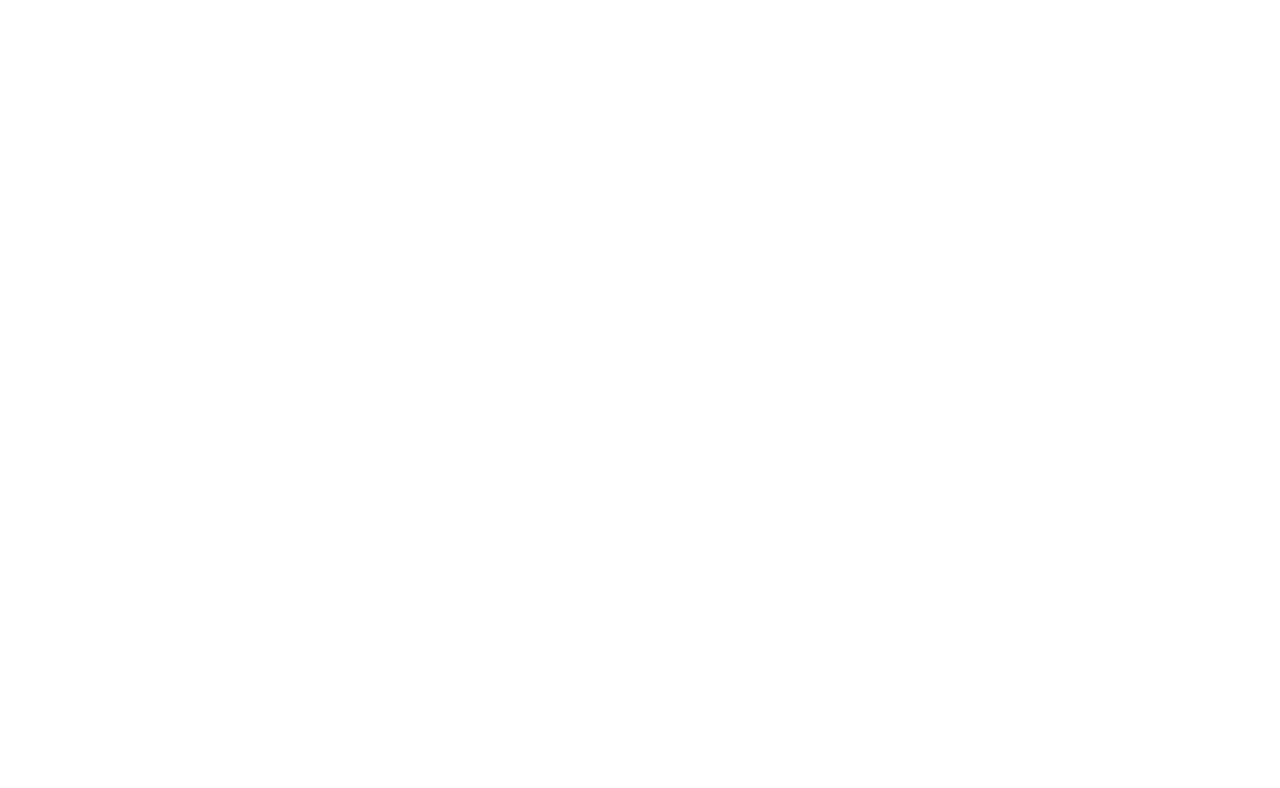
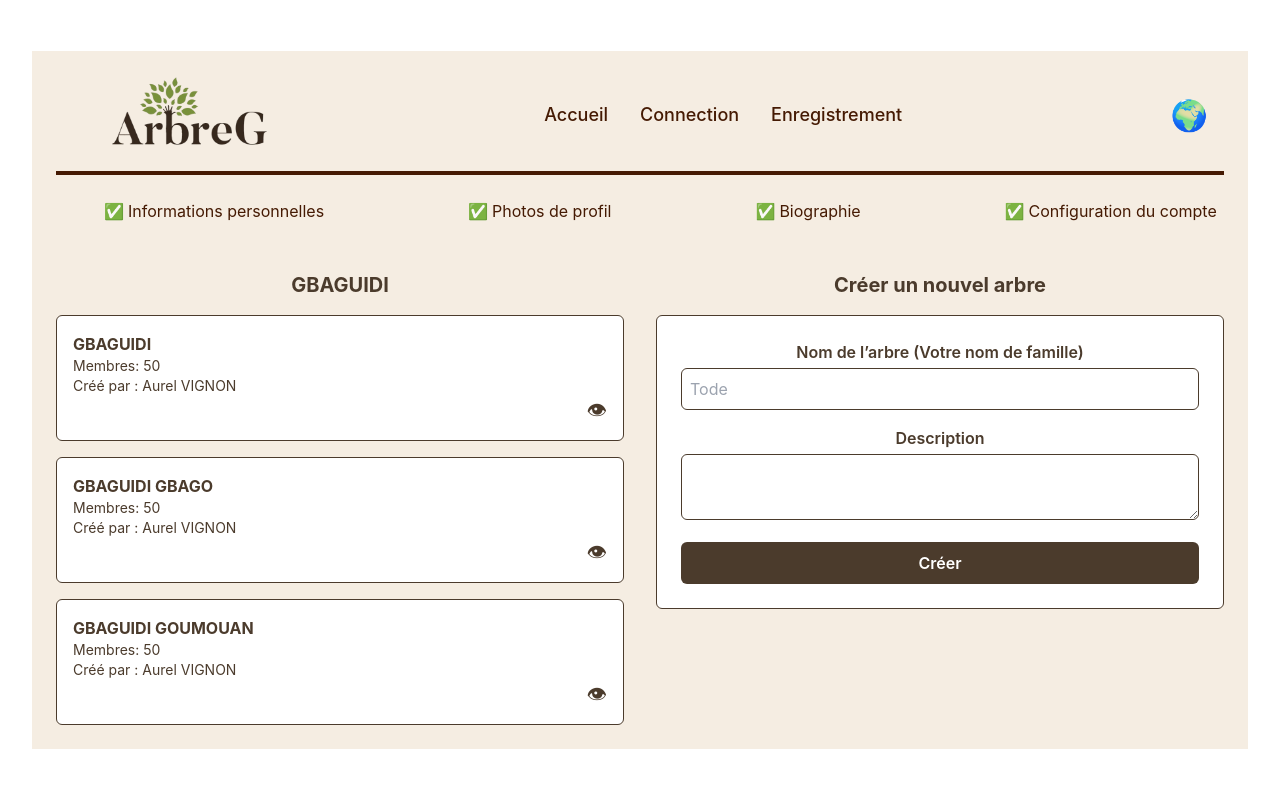
Before and after one commit to franckysnoows07/arbreG, a React (Vite) app in the folder arbre1/: page /searchtree in a window 1280 px wide. Before the commit this address had no page. Shown: the top 788 px of the page. Built offline with nearby package versions, Linux system fonts and the light colour scheme.

Commit message:
search arbre

```diff
--- a/arbre1/src/App.jsx
+++ b/arbre1/src/App.jsx
@@ -18,7 +18,7 @@
 import PersonForm from './pages/personform';
 import Arbre from './pages/arbre';
 import DashLien from './pages/dashlien';
-
+import SearchTree from './pages/searchtree';
 
 function App() {
   const [count, setCount] = useState(0)
@@ -38,6 +38,7 @@
         <Route path="/personform" element={<PersonForm/>}/>
         <Route path="/arbre" element={<Arbre/>}/>
         <Route path="/dashlien" element={<DashLien/>}/>
+        <Route path="/searchtree" element={<SearchTree/>}/>
       </Routes>
     </BrowserRouter>
     </div>
--- /dev/null
+++ b/arbre1/src/pages/searchtree.jsx
@@ -0,0 +1,85 @@
+import React, { useState } from "react";
+import { Link } from 'react-router-dom';
+
+
+export default function SearchTree() {
+    return (
+      <div className="bg-[#F5EDE2]  text-amber-950 p-6">
+        <div className="entete">
+        <div className="container mx-auto px-4 flex items-center justify-between mb-4">
+              <img
+                  src="src\assets\logo.png"
+                  alt="image"
+                  className="w-30 h-20 ml-8"
+
+              />
+              <div className="hidden md:flex space-x-8 text-lg">
+              <a href="#accueil" className="text-amber-950 hover:bg-orange-50 border-y-0">
+                  Accueil
+              </a>
+              <a href="#connection" className="text-amber-950 hover:bg-orange-50 border-y-0">
+                  Connection
+              </a>
+              <a href="#enregistrement" className="text-amber-950 hover:bg-orange-50 border-y-0">
+                  Enregistrement
+              </a>
+              </div>
+
+              <div className="text-[#6D8E48] text-3xl">🌍</div>
+          </div>
+
+          <div className="h-1 bg-amber-950"></div><br />
+          <div className="flex w-max">
+            <div className="flex ml-12 mr-20">
+              <div className="mr-1">✅</div>
+              <h4>Informations personnelles</h4>
+            </div>
+            <div className="flex ml-16 mr-20">
+              <div className="mr-1">✅</div>
+              <h4>Photos de profil</h4>
+            </div>
+            <div className="flex ml-16 mr-20">
+              <div className="mr-1">✅</div>
+              <h4>Biographie</h4>
+            </div>
+            <div className="flex ml-16 mr-20">
+              <div className="mr-1">✅</div>
+              <h4>Configuration du compte</h4>
+            </div>
+          </div><br />
+        </div>
+
+        {/* Main Content */}
+        <div className="grid grid-cols-1 md:grid-cols-2 gap-8 mt-6">
+          {/* Existing Trees */}
+          <div>
+            <h2 className="text-xl font-bold text-[#4B3B2C] mb-4">GBAGUIDI</h2>
+            <div className="space-y-4">
+              {["GBAGUIDI", "GBAGUIDI GBAGO", "GBAGUIDI GOUMOUAN"].map((name, index) => (
+                <div key={index} className="border border-[#4B3B2C] p-4 rounded-md bg-white">
+                  <h3 className="font-bold text-[#4B3B2C] text-left">{name}</h3>
+                  <p className="text-sm text-[#4B3B2C] text-left">Membres: 50</p>
+                  <p className="text-sm text-[#4B3B2C] text-left">Créé par : Aurel VIGNON</p>
+                  <div className="text-right text-[#4B3B2C] cursor-pointer text-xl">👁</div>
+                </div>
+              ))}
+            </div>
+          </div>
+
+          {/* Create New Tree */}
+          <div>
+            <h2 className="text-xl font-bold text-[#4B3B2C] mb-4">Créer un nouvel arbre</h2>
+            <form className="bg-white p-6 border border-[#4B3B2C] rounded-md">
+              <label className="block text-[#4B3B2C] font-semibold mb-1">Nom de l’arbre (Votre nom de famille)</label>
+              <input type="text" placeholder="Tode" className="w-full p-2 border border-[#4B3B2C] rounded-md mb-4" />
+
+              <label className="block text-[#4B3B2C] font-semibold mb-1">Description</label>
+              <textarea className="w-full p-2 border border-[#4B3B2C] rounded-md mb-4"></textarea>
+
+              <button className="w-full bg-[#4B3B2C] text-white p-2 rounded-md font-semibold">Créer</button>
+            </form>
+          </div>
+        </div>
+      </div>
+    );
+  }
```
